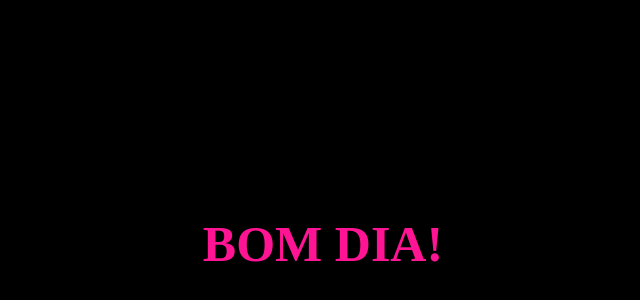
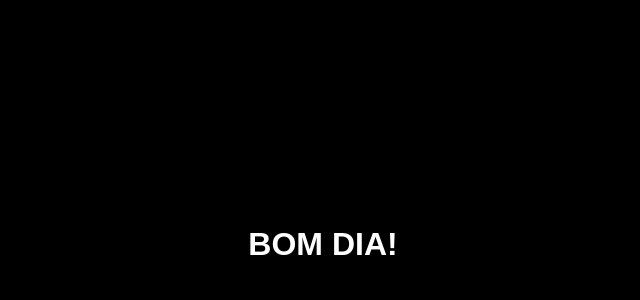
Before and after one commit to JHACKzin/Bom_dia, a plain HTML site: page index.html in a window 1280 px wide. Shown: the part 164-464 px from the top of the page, without its empty margins (317-957 px from the left). Drawn offline with Linux system fonts and the light colour scheme.

Commit message:
Update index.html

```diff
--- a/index.html
+++ b/index.html
@@ -11,12 +11,15 @@
             justify-content: center;
             align-items: center;
             height: 100vh;
-               background-color: #000;
+            background-color: #000; /* Cor de fundo preta */
+            color: #fff; /* Texto branco */
+            font-family: Arial, sans-serif;
         }
-           h1 {
+
+        .mensagem {
+            color: #FF1493; /* Cor rosa */
             font-size: 50px;
-               color: #FF1493; /* pink in black */
-           }
+            font-weight: bold
        </style>
    </head>
    <body>
```
Lines whose indentation alone changed are shown as unchanged.
